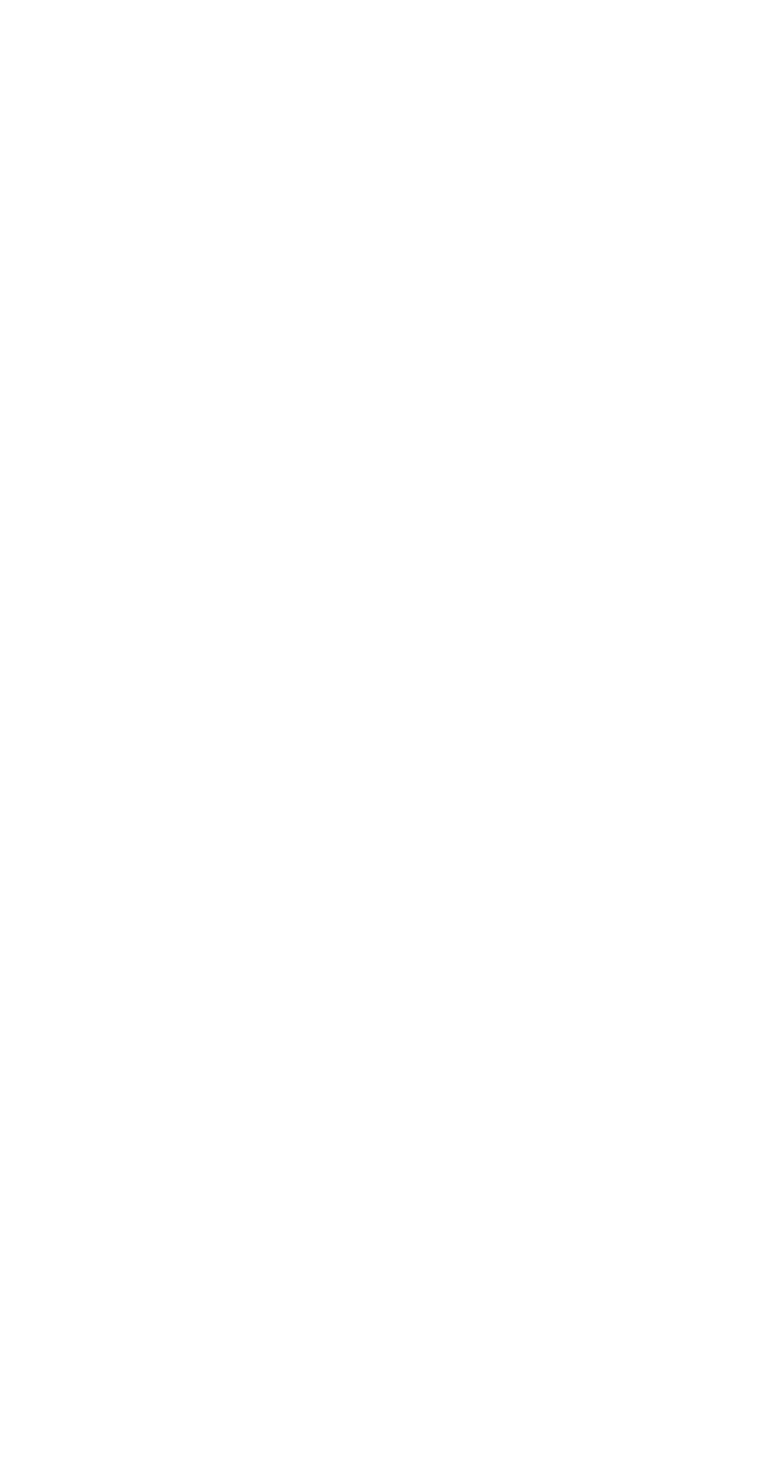
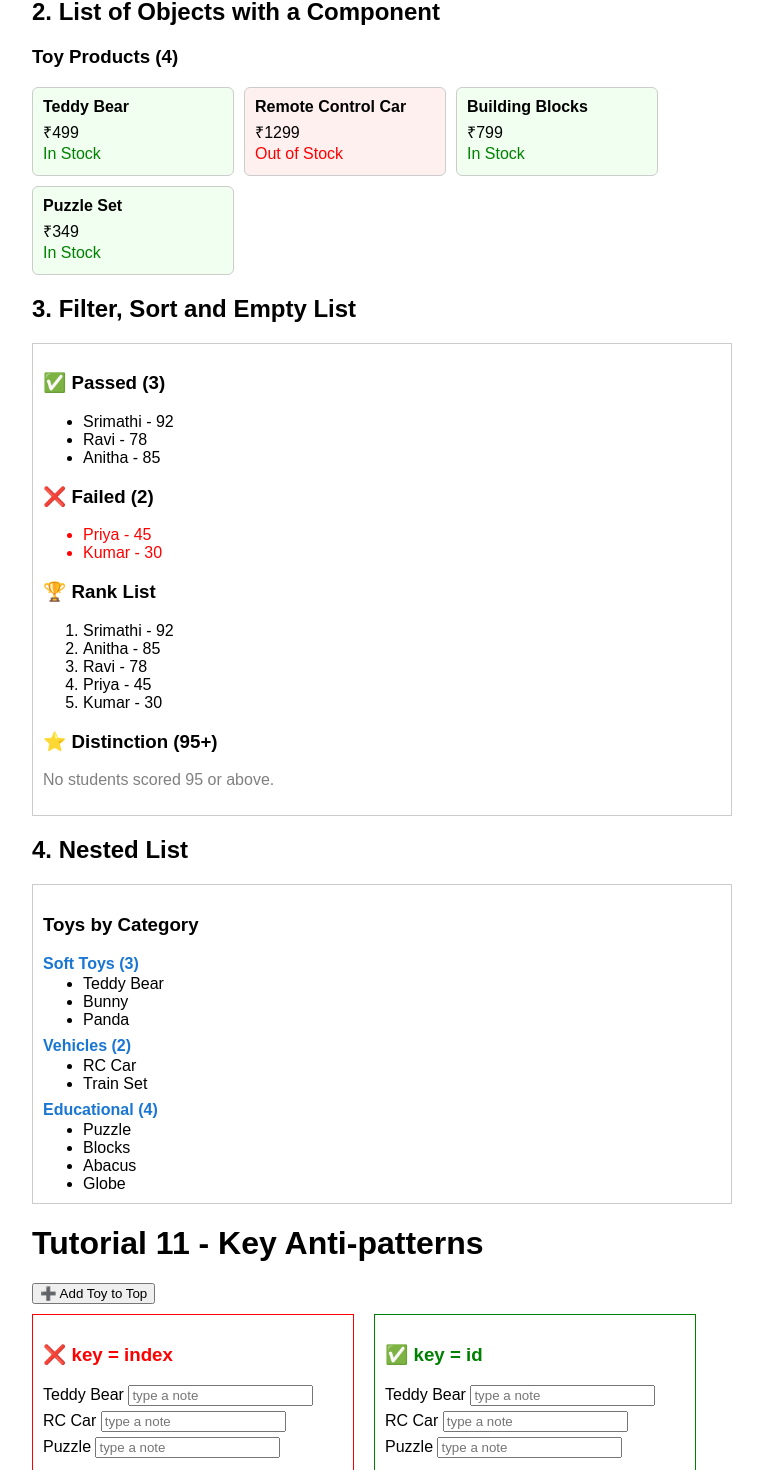
Before and after one commit to gsrimathimsc-dotcom/react-learning, a React (Vite) app in the folder tutorial2-app/: page / in a window 1280 px wide. Shown: the part 2707-4177 px from the top of the page, without its empty margins (258-1021 px from the left). Before the commit the page ends 2247 px from the top, so only its background shows below. Built offline with nearby package versions, Linux system fonts and the light colour scheme.

Commit message:
Rendering list & keys & antipattern completed

```diff
--- a/tutorial2-app/src/App.jsx
+++ b/tutorial2-app/src/App.jsx
@@ -3,7 +3,11 @@ import IfStatementDemo from "./IfStatementDemo";
 import TernaryDemo from "./TernaryDemo";
 import AndOperatorDemo from "./AndOperatorDemo";
 import VariableDemo from "./VariableDemo";
-
+import SimpleList from "./SimpleList";
+import ProductList from "./ProductList";
+import FilterList from "./FilterList";
+import NestedList from "./NestedList";
+import KeyAntipatternDemo from "./KeyAntipatternDemo";
 function App() {
   return (
     <div
@@ -43,6 +47,21 @@ function App() {
       <VariableDemo orderId={102} status="shipped" amount={750} />
       <VariableDemo orderId={103} status="delivered" amount={1500} />
       <VariableDemo orderId={104} status="cancelled" amount={300} />
+      <h1>Tutorial 10 - Rendering Lists</h1>
+
+      <h2>1. Simple List (strings)</h2>
+      <SimpleList />
+
+      <h2>2. List of Objects with a Component</h2>
+      <ProductList />
+
+      <h2>3. Filter, Sort and Empty List</h2>
+      <FilterList />
+
+      <h2>4. Nested List</h2>
+      <NestedList />
+      <h1>Tutorial 11 - Key Anti-patterns</h1>
+      <KeyAntipatternDemo />
     </div>
   );
 }
--- /dev/null
+++ b/tutorial2-app/src/FilterList.jsx
@@ -0,0 +1,60 @@
+// FilterList.jsx
+// .filter() keeps only the items that match a condition,
+// .map() displays them, and an empty list gets a friendly message.
+
+function FilterList() {
+  const students = [
+    { id: 1, name: "Srimathi", marks: 92 },
+    { id: 2, name: "Priya", marks: 45 },
+    { id: 3, name: "Ravi", marks: 78 },
+    { id: 4, name: "Kumar", marks: 30 },
+    { id: 5, name: "Anitha", marks: 85 }
+  ];
+
+  // Logic goes BEFORE return
+  const passed = students.filter((s) => s.marks >= 50);
+  const failed = students.filter((s) => s.marks < 50);
+  const distinction = students.filter((s) => s.marks >= 95);   // nobody matches
+
+  // Sort a COPY with [...], so the original array isn't changed
+  const ranked = [...students].sort((a, b) => b.marks - a.marks);
+
+  return (
+    <div style={{ border: "1px solid #ccc", padding: "10px", margin: "10px 0" }}>
+      <h3>✅ Passed ({passed.length})</h3>
+      <ul>
+        {passed.map((s) => (
+          <li key={s.id}>{s.name} - {s.marks}</li>
+        ))}
+      </ul>
+
+      <h3>❌ Failed ({failed.length})</h3>
+      <ul>
+        {failed.map((s) => (
+          <li key={s.id} style={{ color: "red" }}>{s.name} - {s.marks}</li>
+        ))}
+      </ul>
+
+      <h3>🏆 Rank List</h3>
+      <ol>
+        {ranked.map((s) => (
+          <li key={s.id}>{s.name} - {s.marks}</li>
+        ))}
+      </ol>
+
+      <h3>⭐ Distinction (95+)</h3>
+      {/* Empty list: show a message instead of nothing */}
+      {distinction.length === 0 ? (
+        <p style={{ color: "gray" }}>No students scored 95 or above.</p>
+      ) : (
+        <ul>
+          {distinction.map((s) => (
+            <li key={s.id}>{s.name}</li>
+          ))}
+        </ul>
+      )}
+    </div>
+  );
+}
+
+export default FilterList;
--- /dev/null
+++ b/tutorial2-app/src/KeyAntipatternDemo.jsx
@@ -0,0 +1,54 @@
+// KeyAntipatternDemo.jsx
+import { useState } from "react";
+
+function KeyAntipatternDemo() {
+  const [toys, setToys] = useState([
+    { id: 1, name: "Teddy Bear" },
+    { id: 2, name: "RC Car" },
+    { id: 3, name: "Puzzle" },
+  ]);
+  const [nextId, setNextId] = useState(4);
+
+  function addToTop() {
+    setToys([{ id: nextId, name: "New Toy " + nextId }, ...toys]);
+    setNextId(nextId + 1);
+  }
+
+  const boxStyle = {
+    border: "1px solid #ccc",
+    padding: "10px",
+    width: "300px",
+  };
+
+  return (
+    <div>
+      <button onClick={addToTop} style={{ marginBottom: "10px" }}>
+        ➕ Add Toy to Top
+      </button>
+
+      <div style={{ display: "flex", gap: "20px" }}>
+        {/* ❌ WRONG: index as key */}
+        <div style={{ ...boxStyle, borderColor: "red" }}>
+          <h3 style={{ color: "red" }}>❌ key = index</h3>
+          {toys.map((toy, index) => (
+            <div key={index} style={{ margin: "5px 0" }}>
+              {toy.name} <input placeholder="type a note" />
+            </div>
+          ))}
+        </div>
+
+        {/* ✅ CORRECT: id as key */}
+        <div style={{ ...boxStyle, borderColor: "green" }}>
+          <h3 style={{ color: "green" }}>✅ key = id</h3>
+          {toys.map((toy) => (
+            <div key={toy.id} style={{ margin: "5px 0" }}>
+              {toy.name} <input placeholder="type a note" />
+            </div>
+          ))}
+        </div>
+      </div>
+    </div>
+  );
+}
+
+export default KeyAntipatternDemo;
--- /dev/null
+++ b/tutorial2-app/src/NestedList.jsx
@@ -0,0 +1,38 @@
+// NestedList.jsx
+// Each category has its own array of toys, so there's a map inside a map.
+
+function NestedList() {
+  const categories = [
+    { id: 1, name: "Soft Toys", toys: ["Teddy Bear", "Bunny", "Panda"] },
+    { id: 2, name: "Vehicles", toys: ["RC Car", "Train Set"] },
+    {
+      id: 3,
+      name: "Educational",
+      toys: ["Puzzle", "Blocks", "Abacus", "Globe"],
+    },
+  ];
+
+  return (
+    <div
+      style={{ border: "1px solid #ccc", padding: "10px", margin: "10px 0" }}
+    >
+      <h3>Toys by Category</h3>
+      {categories.map((category) => (
+        <div key={category.id}>
+          {" "}
+          {/* outer key */}
+          <h4 style={{ margin: "8px 0 2px", color: "#1976d2" }}>
+            {category.name} ({category.toys.length})
+          </h4>
+          <ul style={{ margin: 0 }}>
+            {category.toys.map((toy) => (
+              <li key={toy}>{toy}</li> // inner key
+            ))}
+          </ul>
+        </div>
+      ))}
+    </div>
+  );
+}
+
+export default NestedList;
--- /dev/null
+++ b/tutorial2-app/src/ProductList.jsx
@@ -0,0 +1,50 @@
+// ProductList.jsx
+
+// Child component: shows one product
+function ProductItem({ title, price, inStock }) {
+  return (
+    <div
+      style={{
+        border: "1px solid #ccc",
+        borderRadius: "6px",
+        padding: "10px",
+        width: "180px",
+        backgroundColor: inStock ? "#f0fff0" : "#fff0f0",
+      }}
+    >
+      <h4 style={{ margin: "0 0 5px" }}>{title}</h4>
+      <p style={{ margin: "2px 0" }}>₹{price}</p>
+      <p style={{ margin: "2px 0", color: inStock ? "green" : "red" }}>
+        {inStock ? "In Stock" : "Out of Stock"}
+      </p>
+    </div>
+  );
+}
+
+// Parent component: loops over the array
+function ProductList() {
+  const products = [
+    { id: 1, title: "Teddy Bear", price: 499, inStock: true },
+    { id: 2, title: "Remote Control Car", price: 1299, inStock: false },
+    { id: 3, title: "Building Blocks", price: 799, inStock: true },
+    { id: 4, title: "Puzzle Set", price: 349, inStock: true },
+  ];
+
+  return (
+    <div style={{ margin: "10px 0" }}>
+      <h3>Toy Products ({products.length})</h3>
+      <div style={{ display: "flex", gap: "10px", flexWrap: "wrap" }}>
+        {products.map((product) => (
+          <ProductItem
+            key={product.id} // a unique id is the best key
+            title={product.title}
+            price={product.price}
+            inStock={product.inStock}
+          />
+        ))}
+      </div>
+    </div>
+  );
+}
+
+export default ProductList;
--- /dev/null
+++ b/tutorial2-app/src/SimpleList.jsx
@@ -0,0 +1,29 @@
+// SimpleList.jsx
+// .map() turns each array item into a JSX element.
+
+function SimpleList() {
+  const fruits = ["Apple", "Banana", "Mango", "Orange"];
+
+  return (
+    <div
+      style={{ border: "1px solid #ccc", padding: "10px", margin: "10px 0" }}
+    >
+      <h3>Fruits</h3>
+      <ul>
+        {fruits.map((fruit) => (
+          <li key={fruit}>{fruit}</li>
+        ))}
+      </ul>
+
+      {/* The index (position number) is the second parameter of map */}
+      <h3>Numbered</h3>
+      {fruits.map((fruit, index) => (
+        <p key={fruit}>
+          {index + 1}. {fruit}
+        </p>
+      ))}
+    </div>
+  );
+}
+
+export default SimpleList;
```
